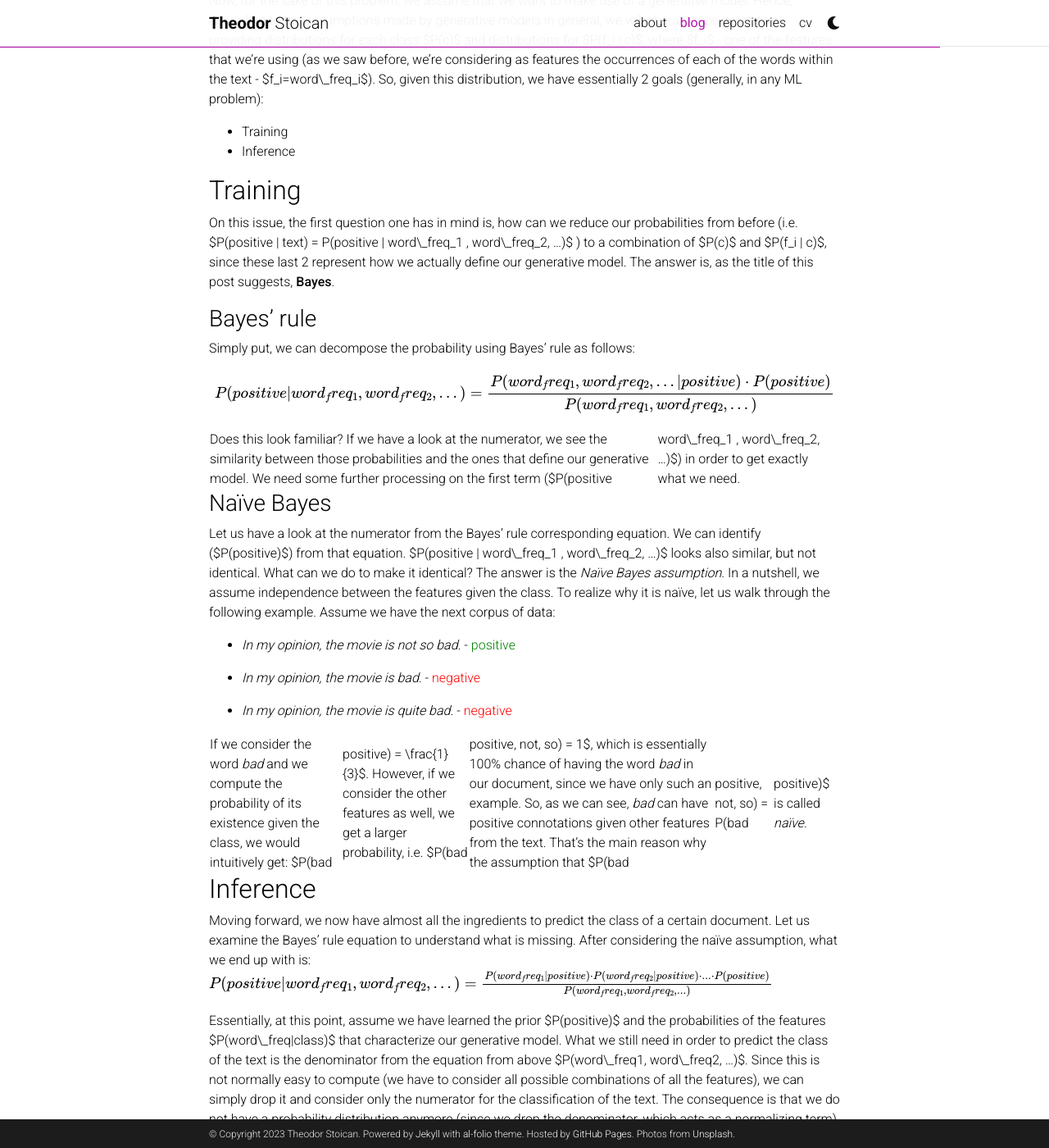
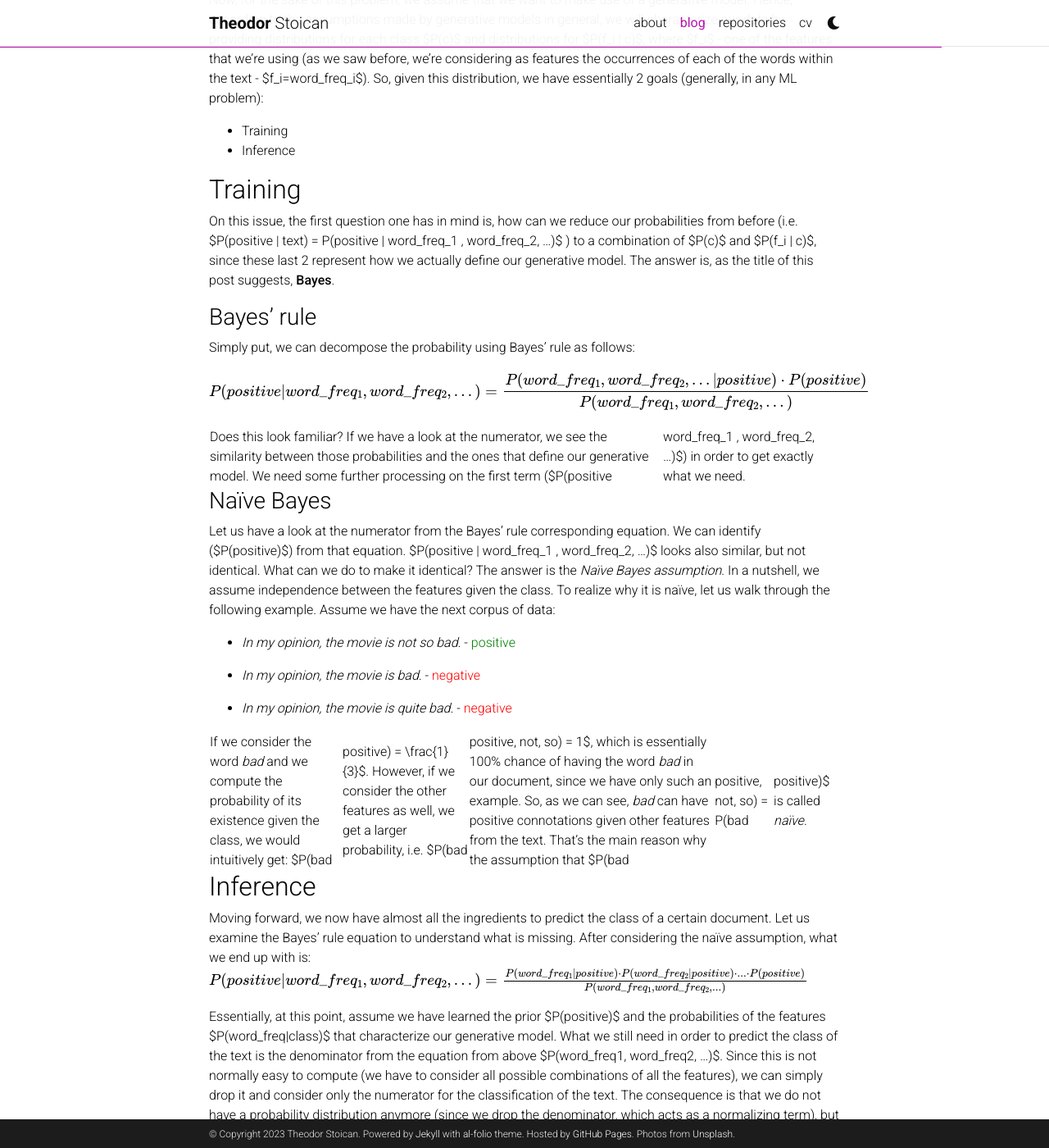
Before and after one commit to theostoican/theostoican.github.io, a Jekyll site: the page built from _posts/2022-03-25-naive-bayes.md, in a window 1280 px wide and 1400 px high, scrolled down 2536 px. Shown: the whole window at 82% size. Built offline with Jekyll 4.4.1, drawn with Linux system fonts in a browser that asks for light colours; emoji names are drawn with the system emoji font; comment, search, counter and statistics services are not loaded; a style sheet for code colours, icons or effects is not loaded; some of the changed text lies outside the part shown.

Commit message:
Remove double backslashes from math formulas.

```diff
--- a/_posts/2022-03-25-naive-bayes.md
+++ b/_posts/2022-03-25-naive-bayes.md
@@ -32,7 +32,7 @@ In order to use a Machine Learning model, one should obtain some features based
 
 The next thing one should consider is what kind of modeling we can do now. Remember, our main goal is to classify this text (we'll keep it rather generic in this text and we consider classifications of any type - although, you can think of sentiment analysis as a particular example - we want to predict what sentiment the author had when writing the specific text/review/tweet/etc.). Intuitively, one way to model this problem and to put it into a Machine Learning framework is to assign a probability distribution to the class, given the text:
 
-$$ P(positive|text) = some\\_prob $$
+$$ P(positive|text) = some\_prob $$
 
 <div align="center">
 
@@ -42,7 +42,7 @@ $$ P(positive|text) = some\\_prob $$
 </div>
 In this framework, we can make predictions about the document (is it positive or negative and how accurate our prediction is ?). Furthermore, the document is just a collection of word features, as we said in the *bag-of-words* assumption. More specifically, the probabilities from above can be decomposed as follows:
 
-$$P(positive | text) = P(positive | word\\_freq_1 , word\\_freq_2, ...)$$
+$$P(positive | text) = P(positive | word\_freq_1 , word\_freq_2, ...)$$
 
 
 Now, given this probability distribution, how can we compute it?
@@ -66,21 +66,21 @@ In a nutshell:
 | Flexibility     | :x:                |  :white_check_mark:   |
 | Data generation | :white_check_mark: |          :x:          |
 
-Now, for the sake of this problem, we assume that we want to make use of a generative model. Hence, according to the assumptions made by generative models in general, we will characterize our data by providing distributions for each class $P(c)$ and distributions for $P(f_i | c)$, where $f_i$ - one of the features that we're using (as we saw before, we're considering as features the occurrences of each of the words within the text - $f_i=word\\_freq_i$). So, given this distribution, we have essentially 2 goals (generally, in any ML problem):
+Now, for the sake of this problem, we assume that we want to make use of a generative model. Hence, according to the assumptions made by generative models in general, we will characterize our data by providing distributions for each class $P(c)$ and distributions for $P(f_i | c)$, where $f_i$ - one of the features that we're using (as we saw before, we're considering as features the occurrences of each of the words within the text - $f_i=word\_freq_i$). So, given this distribution, we have essentially 2 goals (generally, in any ML problem):
 - Training
 - Inference
 
 ## Training
-On this issue, the first question one has in mind is, how can we reduce our probabilities from before (i.e. $P(positive | text) = P(positive | word\\_freq_1 , word\\_freq_2, ...)$ ) to a combination of $P(c)$ and $P(f_i | c)$, since these last 2 represent how we actually define our generative model. The answer is, as the title of this post suggests, **Bayes**.
+On this issue, the first question one has in mind is, how can we reduce our probabilities from before (i.e. $P(positive | text) = P(positive | word\_freq_1 , word\_freq_2, ...)$ ) to a combination of $P(c)$ and $P(f_i | c)$, since these last 2 represent how we actually define our generative model. The answer is, as the title of this post suggests, **Bayes**.
 ### Bayes' rule
 Simply put, we can decompose the probability using Bayes' rule as follows:
 
-$$P(positive | word\\_freq_1 , word\\_freq_2, ...) = \frac{P(word\\_freq_1 , word\\_freq_2, ... | positive) \cdot P(positive)}{P(word\\_freq_1 , word\\_freq_2, ...)}$$
+$$P(positive | word\_freq_1 , word\_freq_2, ...) = \frac{P(word\_freq_1 , word\_freq_2, ... | positive) \cdot P(positive)}{P(word\_freq_1 , word\_freq_2, ...)}$$
 
-Does this look familiar? If we have a look at the numerator, we see the similarity between those probabilities and the ones that define our generative model. We need some further processing on the first term ($P(positive | word\\_freq_1 , word\\_freq_2, ...)$) in order to get exactly what we need.
+Does this look familiar? If we have a look at the numerator, we see the similarity between those probabilities and the ones that define our generative model. We need some further processing on the first term ($P(positive | word\_freq_1 , word\_freq_2, ...)$) in order to get exactly what we need.
 
 ### Naïve Bayes
-Let us have a look at the numerator from the Bayes' rule corresponding equation. We can identify ($P(positive)$) from that equation. $P(positive | word\\_freq_1 , word\\_freq_2, ...)$ looks also similar, but not identical. What can we do to make it identical? The answer is the *Naïve Bayes assumption*. In a nutshell, we assume independence between the features given the class. To realize why it is naïve, let us walk through the following example. Assume we have the next corpus of data:
+Let us have a look at the numerator from the Bayes' rule corresponding equation. We can identify ($P(positive)$) from that equation. $P(positive | word\_freq_1 , word\_freq_2, ...)$ looks also similar, but not identical. What can we do to make it identical? The answer is the *Naïve Bayes assumption*. In a nutshell, we assume independence between the features given the class. To realize why it is naïve, let us walk through the following example. Assume we have the next corpus of data:
 
 * _In my opinion, the movie is not so bad._ - <span style="color:green">positive</span>
 
@@ -93,8 +93,8 @@ If we consider the word *bad* and we compute the probability of its existence gi
 
 ## Inference
 Moving forward, we now have almost all the ingredients to predict the class of a certain document. Let us examine the Bayes' rule equation to understand what is missing. After considering the naïve assumption, what we end up with is:
-$$P(positive | word\\_freq_1 , word\\_freq_2, ...) = \frac{P(word\\_freq_1 | positive) \cdot P( word\\_freq_2|positive) \cdot ... \cdot P(positive)}{P(word\\_freq_1 , word\\_freq_2, ...)}$$
+$$P(positive | word\_freq_1 , word\_freq_2, ...) = \frac{P(word\_freq_1 | positive) \cdot P( word\_freq_2|positive) \cdot ... \cdot P(positive)}{P(word\_freq_1 , word\_freq_2, ...)}$$
 
-Essentially, at this point, assume we have learned the prior $P(positive)$ and the probabilities of the features $P(word\\_freq|class)$ that characterize our generative model. What we still need in order to predict the class of the text is the denominator from the equation from above $P(word\\_freq1, word\\_freq2, ...)$. Since this is not normally easy to compute (we have to consider all possible combinations of all the features), we can simply drop it and consider only the numerator for the classification of the text. The consequence is that we do not have a probability distribution anymore (since we drop the denominator, which acts as a normalizing term), but the proportionality still holds, thus giving us the more likely class with the higher score.
+Essentially, at this point, assume we have learned the prior $P(positive)$ and the probabilities of the features $P(word\_freq|class)$ that characterize our generative model. What we still need in order to predict the class of the text is the denominator from the equation from above $P(word\_freq1, word\_freq2, ...)$. Since this is not normally easy to compute (we have to consider all possible combinations of all the features), we can simply drop it and consider only the numerator for the classification of the text. The consequence is that we do not have a probability distribution anymore (since we drop the denominator, which acts as a normalizing term), but the proportionality still holds, thus giving us the more likely class with the higher score.
 ## Training
 Up until now, we have seen how to actually use our model to predict the class of a certain text. The way this normally works, as in any Machine Learning setup, we first obtain these probabilities via training and then try to perform inference. In order to obtain these probabilities, we need to get the parameters of the corresponding distributions, by using the training data in order to estimate them. For getting the right parameters, we can use various approaches, among which Maximum Likelihood Estimation, Maximum a Posteriori, or full Bayesian approaches by estimating the full posterior are all suitable choices.
```
